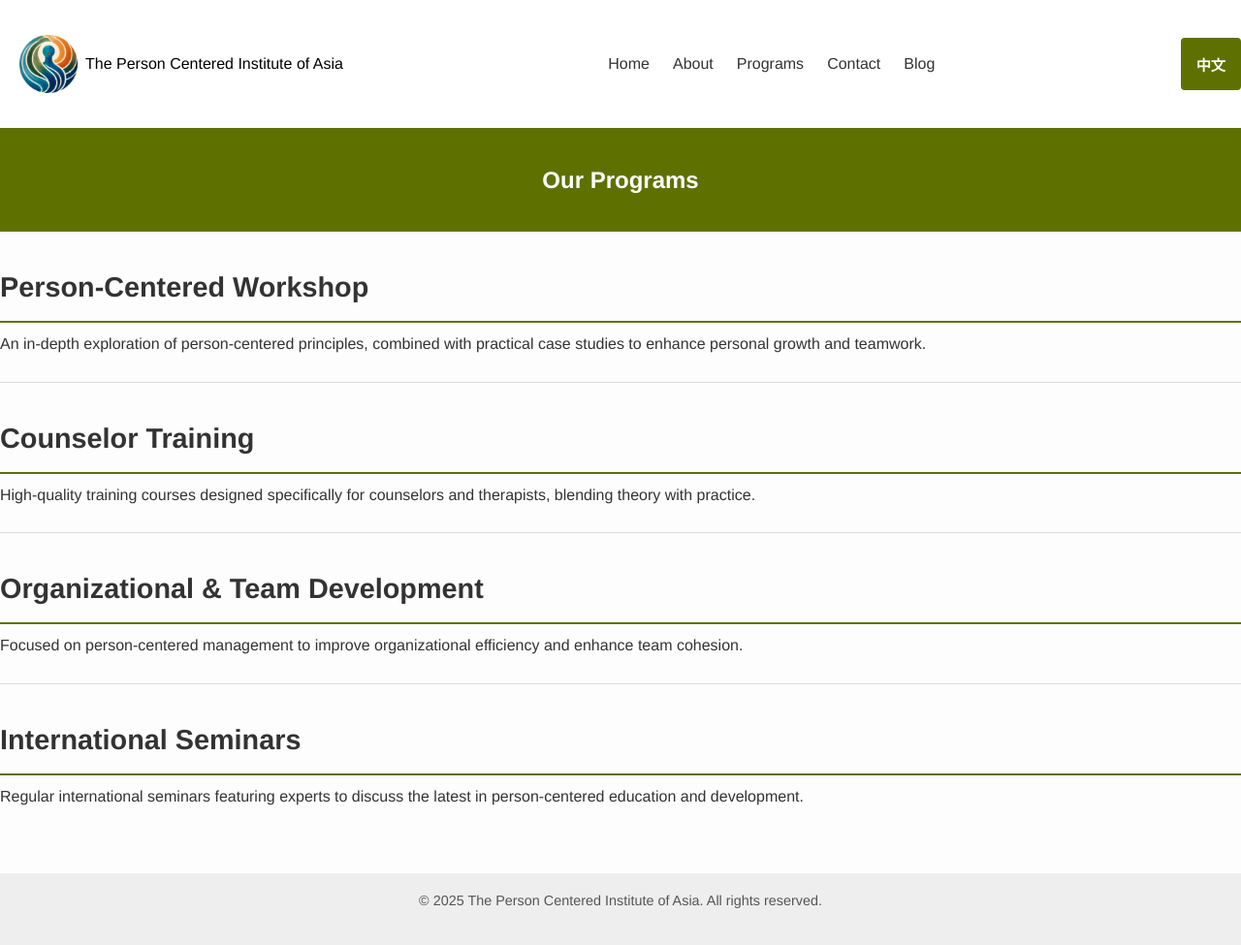
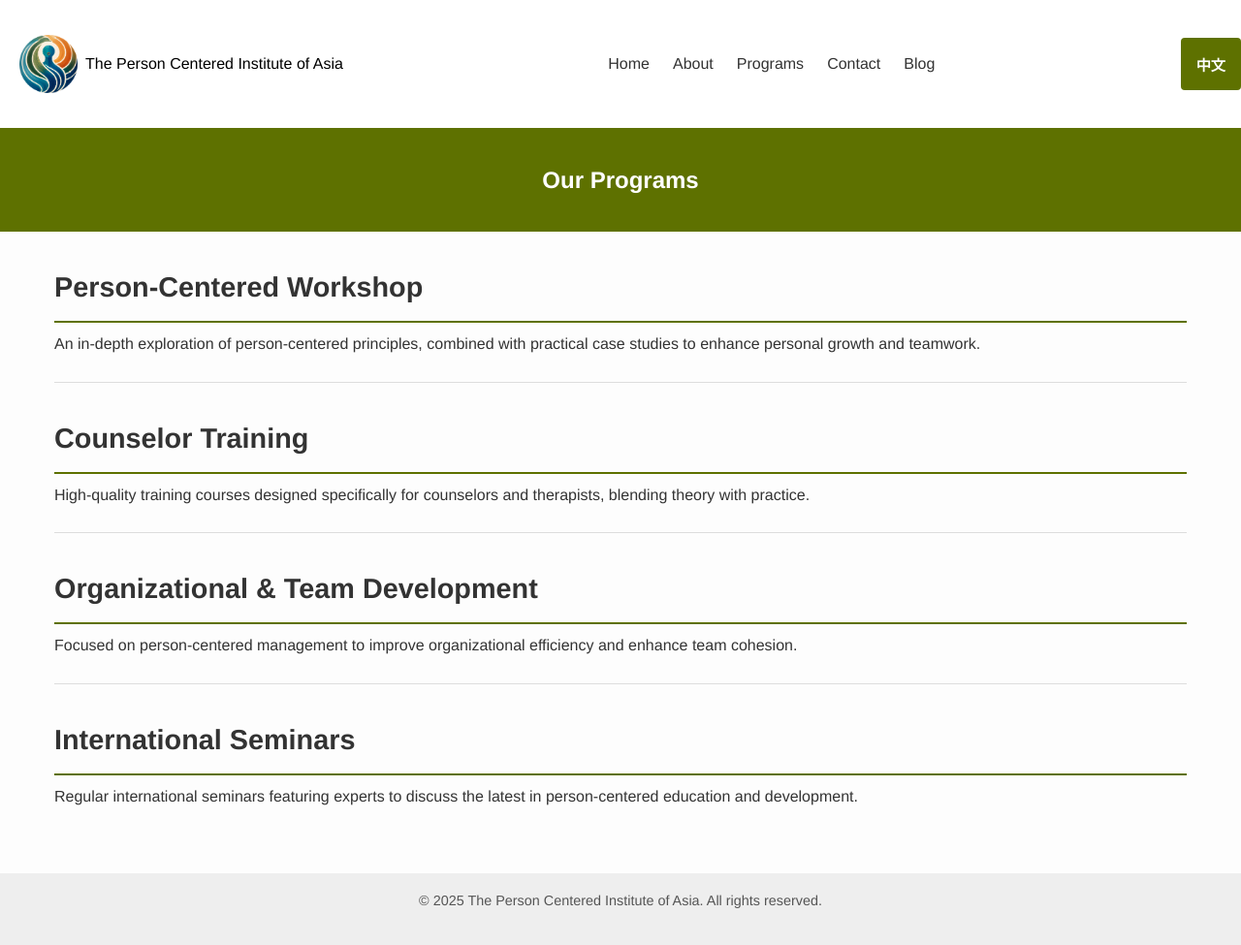
Before and after one commit to YeeLiu611/YeeLiu611, a Jekyll site: the page built from programs.md, in a window 1280 px wide. Shown: the whole page at 97% size. Built offline with Jekyll 4.4.1, drawn with Linux system fonts in a browser that asks for light colours; a script that is not in the unit is left out.

Commit message:
Update programs.md

```diff
--- a/programs.md
+++ b/programs.md
@@ -11,7 +11,7 @@ programs_title: "我们的项目"
 </section>
 
 <section class="programs-content">
-  <div class="container content.container">
+  <div class="container content-container">
     <div class="program-item">
       <h2 data-key="program1_title">人本教育工作坊</h2>
       <p data-key="program1_desc">
```
